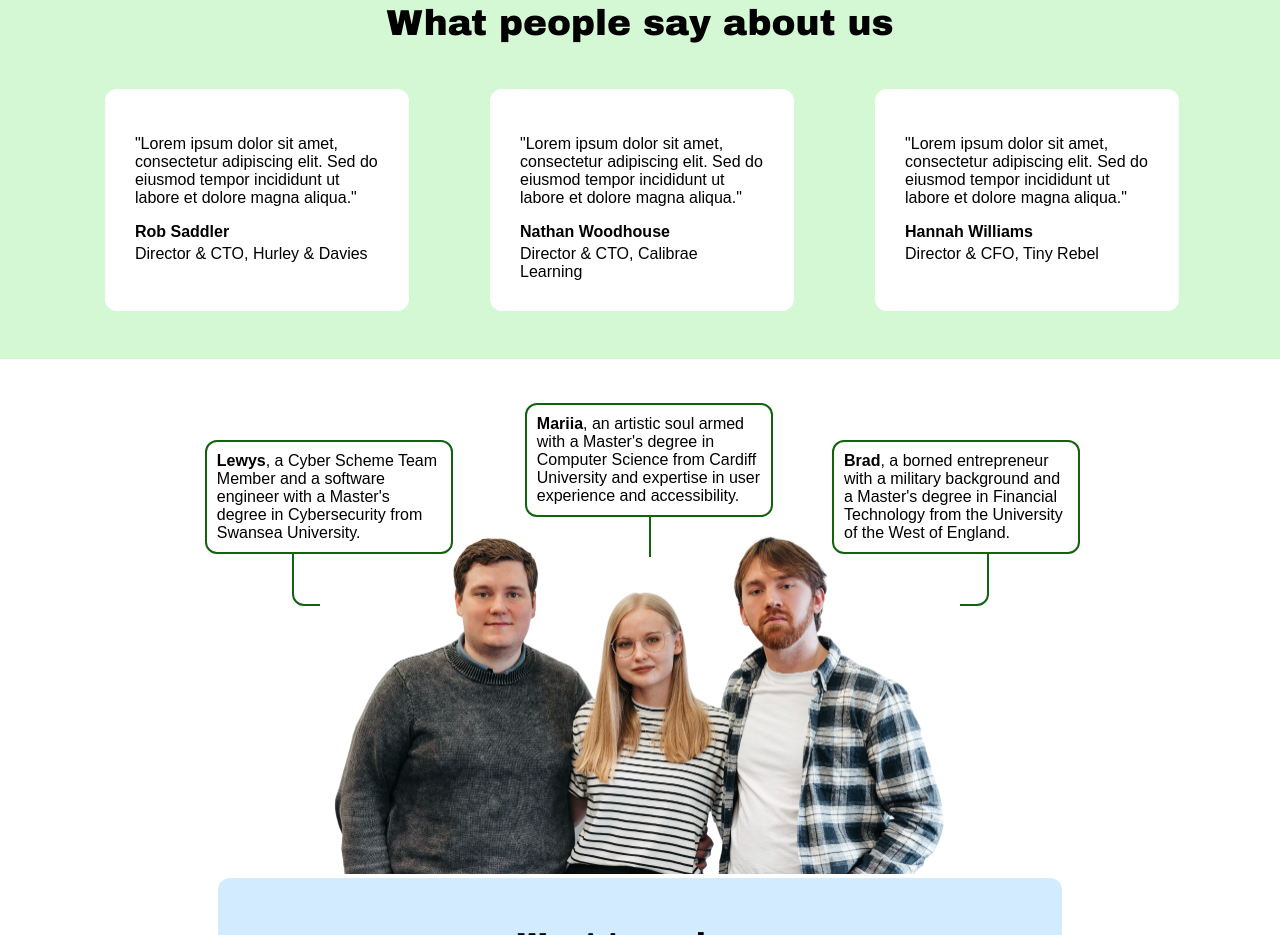
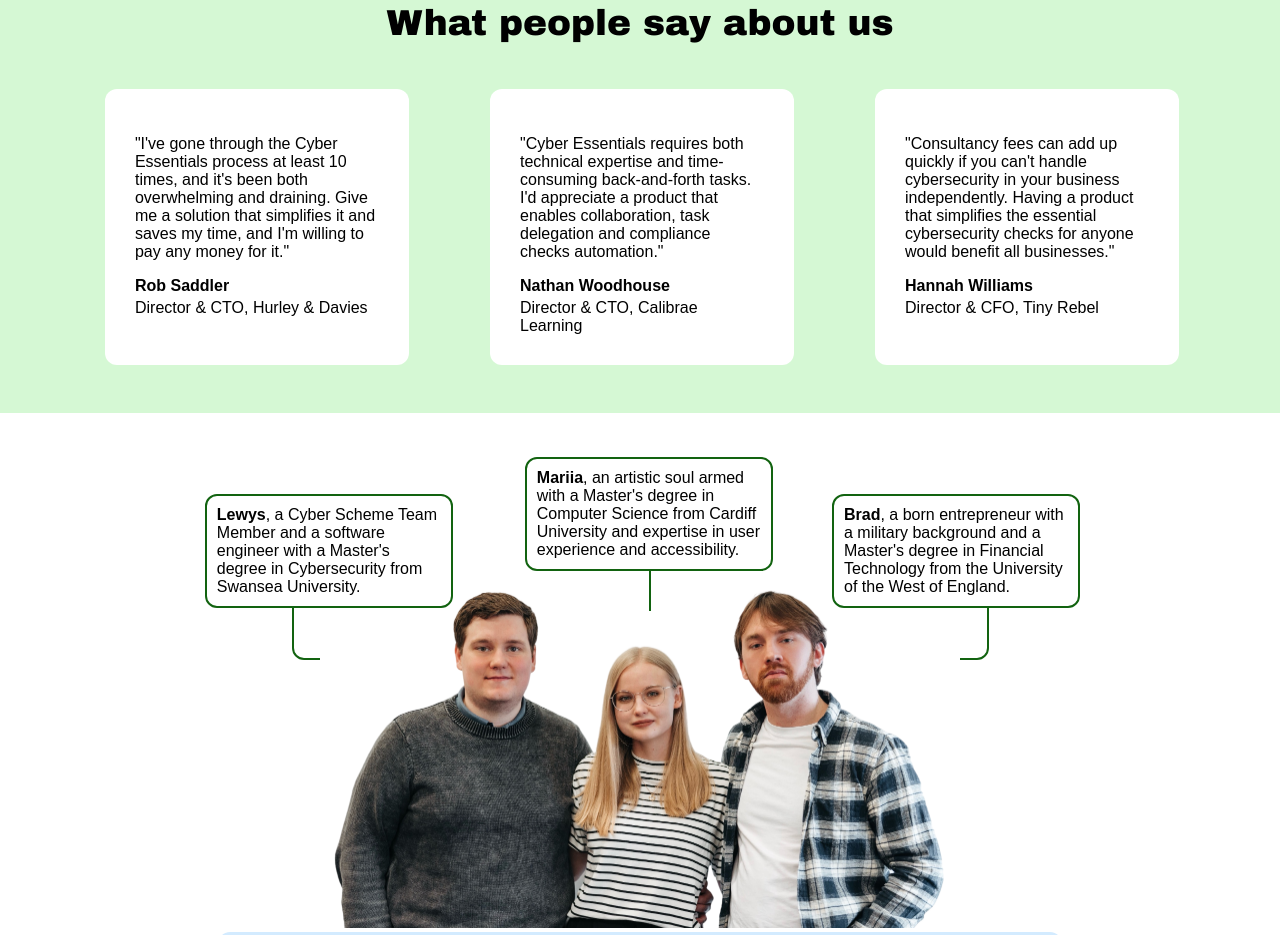
Before and after one commit to msmnnk/OxzenCyber, a plain HTML site: page index.html in a window 1280 px wide. Shown: the part 3472-4407 px from the top of the page. Drawn offline with Linux system fonts and the light colour scheme.

Commit message:
fixed quotes

```diff
--- a/index.html
+++ b/index.html
@@ -215,24 +215,27 @@
             </header>
             <main class="quotes-container">
                 <article class="quote">
-                    <p>"Lorem ipsum dolor sit amet, consectetur adipiscing elit. Sed do eiusmod tempor
-                        incididunt ut labore et dolore magna aliqua."</p>
+                    <p>"I've gone through the Cyber Essentials process at least 10 times, and it's been both
+                        overwhelming and draining. Give me a solution that simplifies it and saves my time, and
+                        I'm willing to pay any money for it."</p>
                     <p><a href="https://www.linkedin.com/in/rob-saddler-33b641b0" class="link-in-text" target="_blank">
                             <strong>Rob Saddler</strong></a></p>
                     <p class="job-position">Director & CTO, Hurley & Davies</p>
                 </article>
 
                 <article class="quote">
-                    <p>"Lorem ipsum dolor sit amet, consectetur adipiscing elit. Sed do eiusmod tempor
-                        incididunt ut labore et dolore magna aliqua."</p>
+                    <p>"Cyber Essentials requires both technical expertise and time-consuming back-and-forth tasks.
+                        I'd appreciate a product that enables collaboration, task delegation and compliance checks
+                        automation."</p>
                     <p><a href="https://www.linkedin.com/in/njwoodhouse" class="link-in-text" target="_blank">
                             <strong>Nathan Woodhouse</strong></a></p>
                     <p class="job-position">Director & CTO, Calibrae Learning</p>
                 </article>
 
                 <article class="quote">
-                    <p>"Lorem ipsum dolor sit amet, consectetur adipiscing elit. Sed do eiusmod tempor
-                        incididunt ut labore et dolore magna aliqua."</p>
+                    <p>"Consultancy fees can add up quickly if you can't handle cybersecurity in your business
+                        independently. Having a product that simplifies the essential cybersecurity checks for
+                        anyone would benefit all businesses."</p>
                     <p><a href="https://www.linkedin.com/in/hannah-williams-tiny-rebel" class="link-in-text"
                             target="_blank">
                             <strong>Hannah Williams</strong></a></p>
@@ -258,7 +261,7 @@
             <img src="img/brad-image.jpg" alt="Bradley Bennet" class="person-image" id="brad" width="200" height="200">
             <article class="person brad" id="brad">
                 <p><a href="https://www.linkedin.com/in/bradley-bennett-47b099142" class="link-in-text"
-                        target="_blank"><strong>Brad</strong></a>, a borned entrepreneur with a military background and
+                        target="_blank"><strong>Brad</strong></a>, a born entrepreneur with a military background and
                     a Master's degree in Financial Technology from the University of the West of England.</p>
             </article>
         </section>
```
